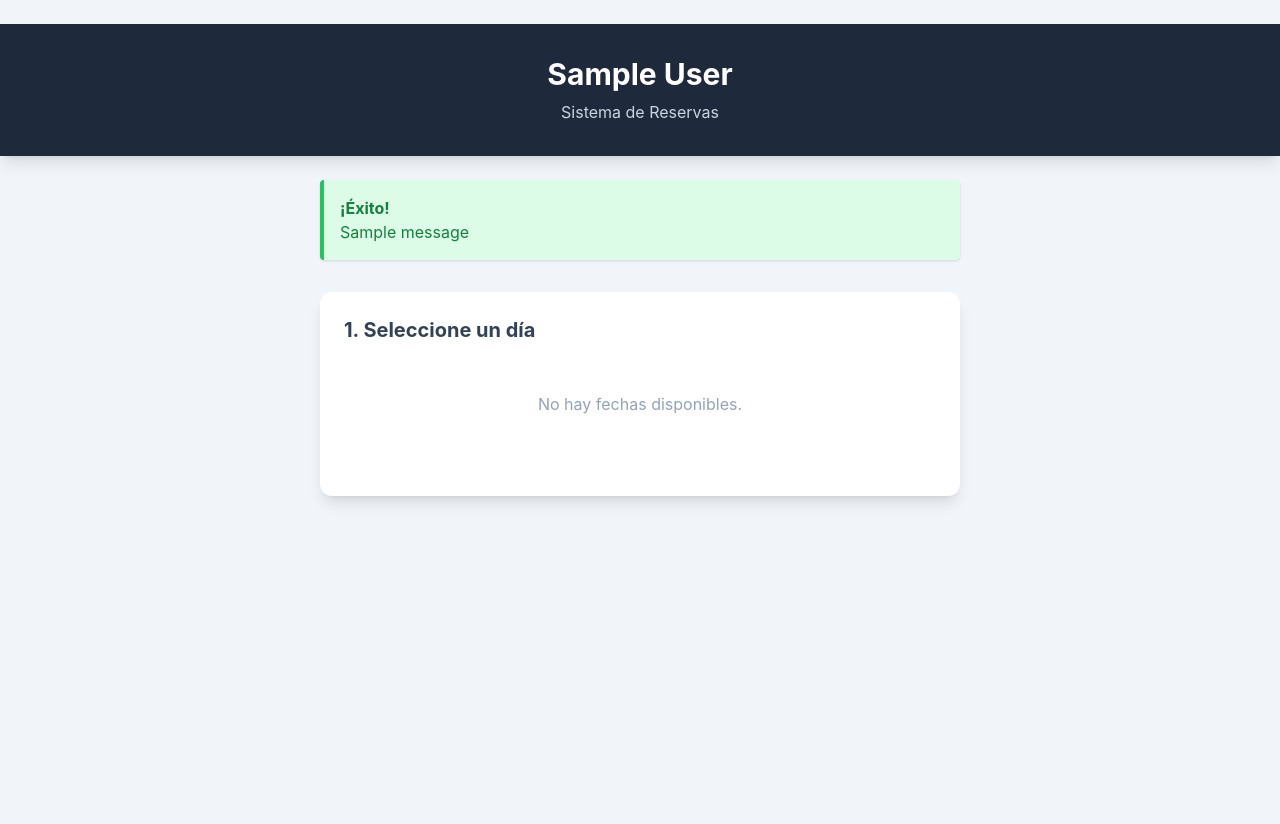
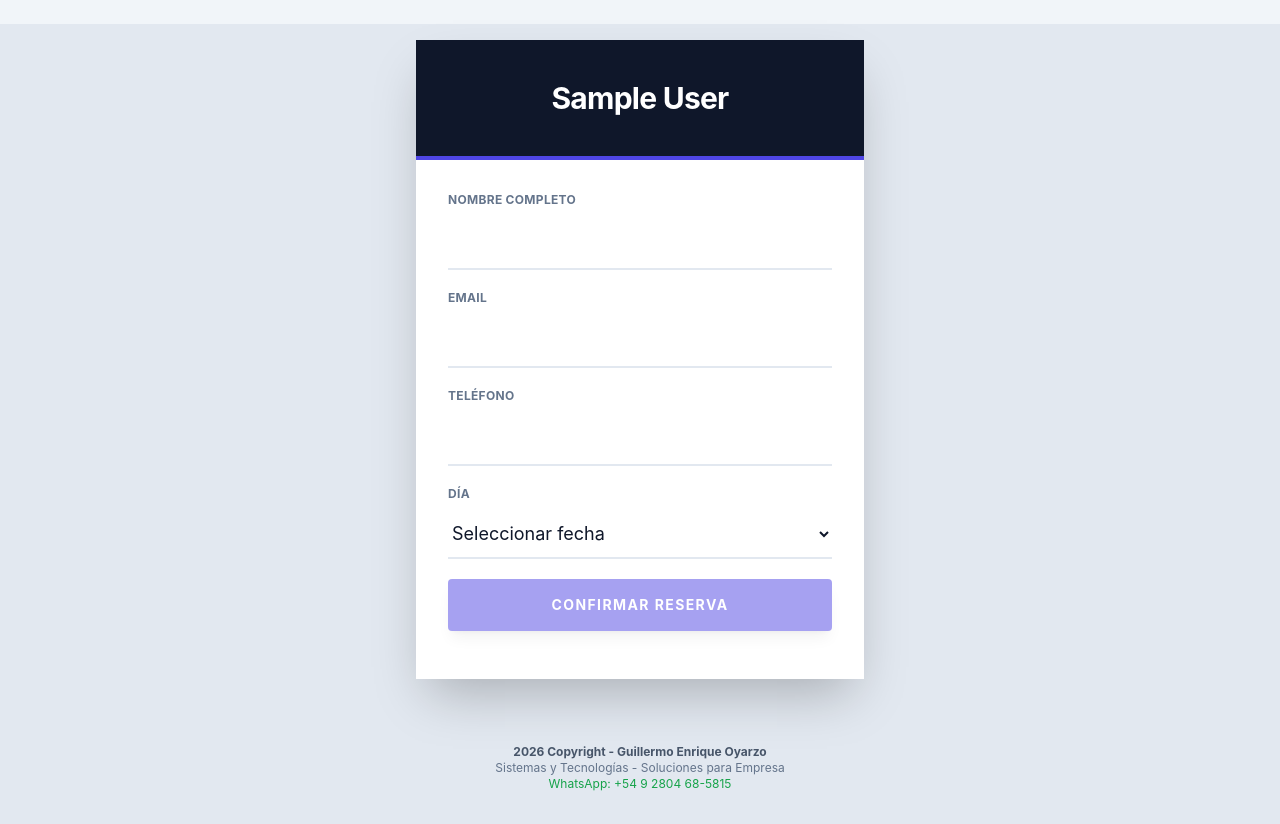
Before and after one commit to guille001-star/AgendaPro, a Flask app: a page that uses app/templates/public/agenda.html in a window 1280 px wide. Before the commit the page ends 503 px from the top, so only its background shows below. Run offline with Flask 3, Linux system fonts and the light colour scheme; tables that the repository leaves empty hold one stand-in row (values such as "Sample post"); one stand-in notice (Sample message) is shown; some libraries are stand-ins or nearby versions.

Commit message:
Revert: Restore working agenda template

```diff
--- a/app/templates/public/agenda.html
+++ b/app/templates/public/agenda.html
@@ -1,91 +1,97 @@
 {% extends "base.html" %}
+{% block title %}Agenda de {{ professional.name }}{% endblock %}
 {% block content %}
-<div class="bg-slate-800 text-white py-8 text-center shadow-lg mb-6">
-    <h1 class="text-3xl font-bold">{{ professional.name }}</h1>
-    <p class="text-slate-300 mt-2">Sistema de Reservas</p>
+<div class="min-h-screen flex flex-col items-center justify-center bg-slate-200 p-4">
+    <div class="w-full max-w-md bg-white shadow-2xl overflow-hidden mb-4">
+        <!-- HEADER: Solo nombre del profesional -->
+        <div class="bg-slate-900 p-10 text-center border-b-4 border-indigo-600">
+            <h1 class="text-3xl font-bold text-white tracking-tight">{{ professional.name }}</h1>
         </div>
-
-<!-- Alertas -->
-{% with messages = get_flashed_messages(with_categories=true) %}
-    {% if messages %}
-        <div class="max-w-2xl mx-auto mb-4 px-4">
-            {% for category, message in messages %}
-                <div class="bg-green-100 border-l-4 border-green-500 text-green-700 p-4 rounded shadow" role="alert">
-                    <p class="font-bold">¡Éxito!</p>
-                    <p>{{ message }}</p>
+        <div class="p-8 space-y-6 bg-white">
+            <form action="{{ url_for('public.agenda', slug=professional.slug) }}" method="POST" class="space-y-5">
+                <div>
+                    <label class="block text-xs font-bold uppercase text-slate-500 mb-2 tracking-wide">Nombre Completo</label>
+                    <input type="text" name="name" required class="block w-full px-0 py-3 text-slate-900 bg-transparent border-0 border-b-2 border-slate-200 focus:border-indigo-600 focus:ring-0 text-lg transition">
                 </div>
+                <div>
+                    <label class="block text-xs font-bold uppercase text-slate-500 mb-2 tracking-wide">Email</label>
+                    <input type="email" name="email" required class="block w-full px-0 py-3 text-slate-900 bg-transparent border-0 border-b-2 border-slate-200 focus:border-indigo-600 focus:ring-0 text-lg transition">
+                </div>
+                <div>
+                    <label class="block text-xs font-bold uppercase text-slate-500 mb-2 tracking-wide">Teléfono</label>
+                    <input type="tel" name="phone" required class="block w-full px-0 py-3 text-slate-900 bg-transparent border-0 border-b-2 border-slate-200 focus:border-indigo-600 focus:ring-0 text-lg transition">
+                </div>
+                <div>
+                    <label class="block text-xs font-bold uppercase text-slate-500 mb-2 tracking-wide">Día</label>
+                    <select name="date" id="date-select" required class="block w-full px-0 py-3 text-slate-900 bg-transparent border-0 border-b-2 border-slate-200 focus:border-indigo-600 focus:ring-0 text-lg transition cursor-pointer">
+                        <option value="" disabled selected>Seleccionar fecha</option>
+                        {% for d in enabled_dates %}
+                        <option value="{{ d.date }}">{{ d.date|format_date }}</option>
                         {% endfor %}
+                    </select>
                 </div>
-    {% endif %}
-{% endwith %}
-
-<div class="container mx-auto p-4 max-w-2xl">
-    <div class="bg-white rounded-xl shadow-lg p-6">
-        <h2 class="text-xl font-bold mb-4 text-slate-700">1. Seleccione un día</h2>
-
-        <div class="grid grid-cols-7 gap-1 mb-6" id="calendar-container">
-            {% for day in enabled_dates %}
-                <div onclick="selectDate('{{ day }}')" class="cursor-pointer p-3 rounded text-center text-sm font-medium bg-slate-100 hover:bg-indigo-100 transition" id="day-{{ day }}">{{ day.day }}</div>
-            {% else %}
-                <p class="col-span-7 text-center text-slate-400 py-8">No hay fechas disponibles.</p>
-            {% endfor %}
+                <div id="slots-container" class="hidden">
+                    <label class="block text-xs font-bold uppercase text-slate-500 mb-3 tracking-wide">Horarios Disponibles</label>
+                    <div id="slots-grid" class="grid grid-cols-3 gap-2"></div>
+                    <input type="hidden" name="time_slot" id="time-slot-input">
                 </div>
-
-        <form id="booking-form" method="POST" class="hidden border-t pt-6">
-            <input type="hidden" name="date" id="input-date">
-            <input type="hidden" name="time_slot" id="input-time">
-
-            <h2 class="text-xl font-bold mb-4 text-slate-700">2. Horario y datos</h2>
-
-            <div class="mb-4">
-                <label class="block text-slate-600 text-sm mb-1">Horario:</label>
-                <div id="slots-container" class="grid grid-cols-4 gap-2"></div>
+                <div id="notes-container" class="hidden">
+                    <label class="block text-xs font-bold uppercase text-slate-500 mb-2 tracking-wide">Nota (Opcional)</label>
+                    <textarea name="notes" rows="2" class="w-full border border-slate-200 rounded p-2 text-sm focus:ring-1 focus:ring-indigo-500 focus:outline-none resize-none"></textarea>
                 </div>
-
-            <div class="space-y-3">
-                <input type="text" name="name" placeholder="Nombre Completo" required class="w-full border p-3 rounded">
-                <input type="email" name="email" placeholder="Email" required class="w-full border p-3 rounded">
-                <input type="tel" name="phone" placeholder="Teléfono" required class="w-full border p-3 rounded">
-            </div>
-
-            <button type="submit" class="w-full bg-indigo-600 hover:bg-indigo-700 text-white font-bold py-3 px-4 rounded mt-4 text-lg">
+                <button type="submit" id="submit-btn" class="w-full bg-indigo-600 text-white py-4 rounded text-sm font-bold uppercase tracking-widest hover:bg-indigo-700 transition mt-4 shadow-lg disabled:opacity-50" disabled>
                     Confirmar Reserva
                 </button>
             </form>
         </div>
     </div>
 
+    <!-- FOOTER -->
+    <div class="w-full max-w-md text-center text-xs text-slate-500 mt-auto py-4">
+        <p class="font-bold text-slate-600">2026 Copyright - Guillermo Enrique Oyarzo</p>
+        <p>Sistemas y Tecnologías - Soluciones para Empresa</p>
+        <a href="https://wa.me/5492804685815" target="_blank" class="text-green-600 hover:underline">WhatsApp: +54 9 2804 68-5815</a>
+    </div>
+</div>
+
 <script>
-    function selectDate(dateStr) {
-        document.querySelectorAll('#calendar-container div').forEach(el => el.classList.remove('bg-indigo-500', 'text-white'));
-        document.getElementById('day-'+dateStr).classList.add('bg-indigo-500', 'text-white');
-        document.getElementById('input-date').value = dateStr;
-        document.getElementById('booking-form').classList.remove('hidden');
+document.getElementById('date-select').addEventListener('change', function() {
+    const date = this.value;
+    const slug = "{{ professional.slug }}";
+    const container = document.getElementById('slots-container');
+    const notesContainer = document.getElementById('notes-container');
+    const grid = document.getElementById('slots-grid');
+    const submitBtn = document.getElementById('submit-btn');
 
-        fetch(`/agenda/get-slots/{{ professional.slug }}/${dateStr}`)
-        .then(r => r.json())
+    grid.innerHTML = '<p class="col-span-3 text-center text-slate-400 text-sm">Consultando...</p>';
+    container.classList.remove('hidden');
+    notesContainer.classList.add('hidden');
+    submitBtn.disabled = true;
+
+    fetch(`/agenda/get-slots/${slug}/${date}`)
+        .then(response => response.json())
         .then(data => {
-            const c = document.getElementById('slots-container');
-            c.innerHTML = '';
+            grid.innerHTML = '';
             if(data.slots && data.slots.length > 0){
-                data.slots.forEach(s => {
-                    const b = document.createElement('button');
-                    b.type='button';
-                    b.innerText=s;
-                    b.className='p-2 border rounded hover:bg-indigo-100 text-sm';
-                    b.onclick=() => selectSlot(s,b);
-                    c.appendChild(b);
+                data.slots.forEach(slot => {
+                    const btn = document.createElement('button');
+                    btn.type = 'button';
+                    btn.innerText = slot;
+                    btn.className = 'border border-slate-300 rounded py-2 text-sm font-medium hover:bg-indigo-50 hover:border-indigo-500 hover:text-indigo-600 transition';
+                    btn.onclick = function() {
+                        document.querySelectorAll('#slots-grid button').forEach(b => b.classList.remove('bg-indigo-600', 'text-white', 'border-indigo-600'));
+                        this.classList.add('bg-indigo-600', 'text-white', 'border-indigo-600');
+                        document.getElementById('time-slot-input').value = slot;
+                        submitBtn.disabled = false;
+                        notesContainer.classList.remove('hidden');
+                    };
+                    grid.appendChild(btn);
                 });
             } else {
-                c.innerHTML = '<p class="col-span-4 text-slate-400 text-sm">Sin horarios.</p>';
+                let msg = data.message || 'Sin horarios.';
+                grid.innerHTML = `<div class="col-span-3"><p class="text-center text-red-500 text-sm">${msg}</p></div>`;
             }
         });
-    }
-
-    function selectSlot(time, btn) {
-        document.querySelectorAll('#slots-container button').forEach(el => el.classList.remove('bg-indigo-600', 'text-white'));
-        btn.classList.add('bg-indigo-600', 'text-white');
-        document.getElementById('input-time').value = time;
-    }
+});
 </script>
 {% endblock %}
```
Lines whose indentation alone changed are shown as unchanged.
